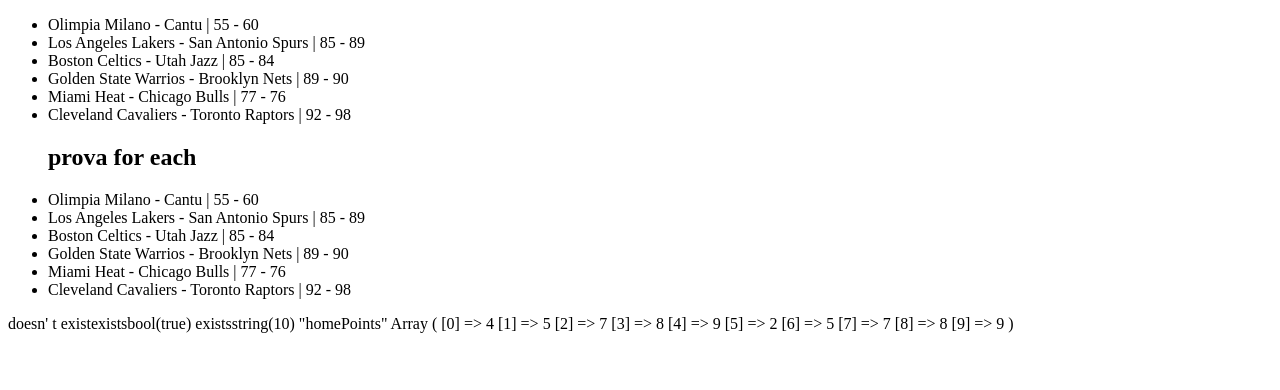
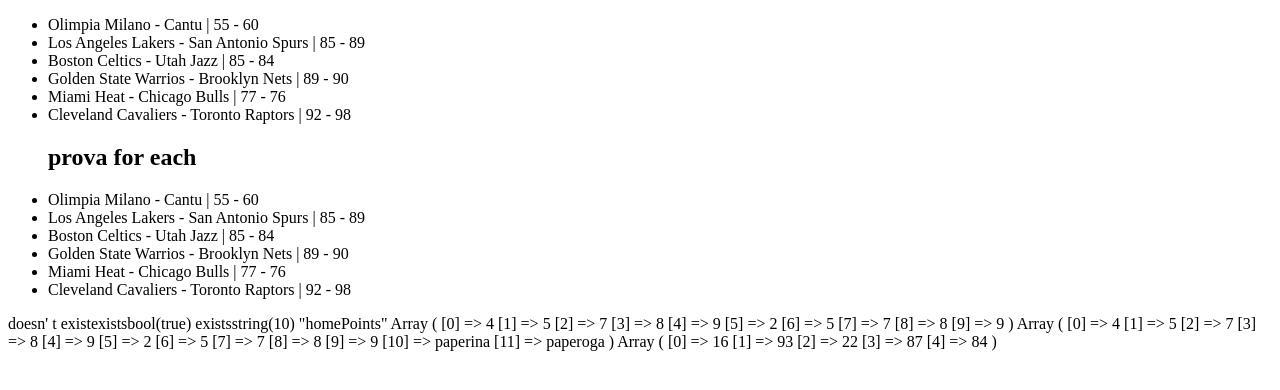
Before and after one commit to GitFhubio/php-snacks-b1, a PHP site: page / in a window 1280 px wide. Shown: the top 390 px of the page. Run offline with PHP 8.4, Linux system fonts and the light colour scheme.

Commit message:
test push

```diff
--- a/bonus/index.php
+++ b/bonus/index.php
@@ -90,6 +90,20 @@ $pippo=[4,5,7,8,9];
 $pluto=[2,5,7,8,9];
 $paperino=array_merge($pippo,$pluto);
 print_r($paperino);
+$paperino[]='paperina';
+array_push($paperino,'paperoga');
+print_r($paperino);
+function randomArray($min, $max, $nItems)
+{
+   $newArray = [];
+   while (count($newArray) < $nItems) {
+       $number = rand($min, $max);
+       if (!in_array($number, $newArray)) {
+           $newArray[] = $number;
+} }
+   return $newArray;
+}
+print_r(randomArray(1, 100, 5));
  ?>
 
 </body>
```
